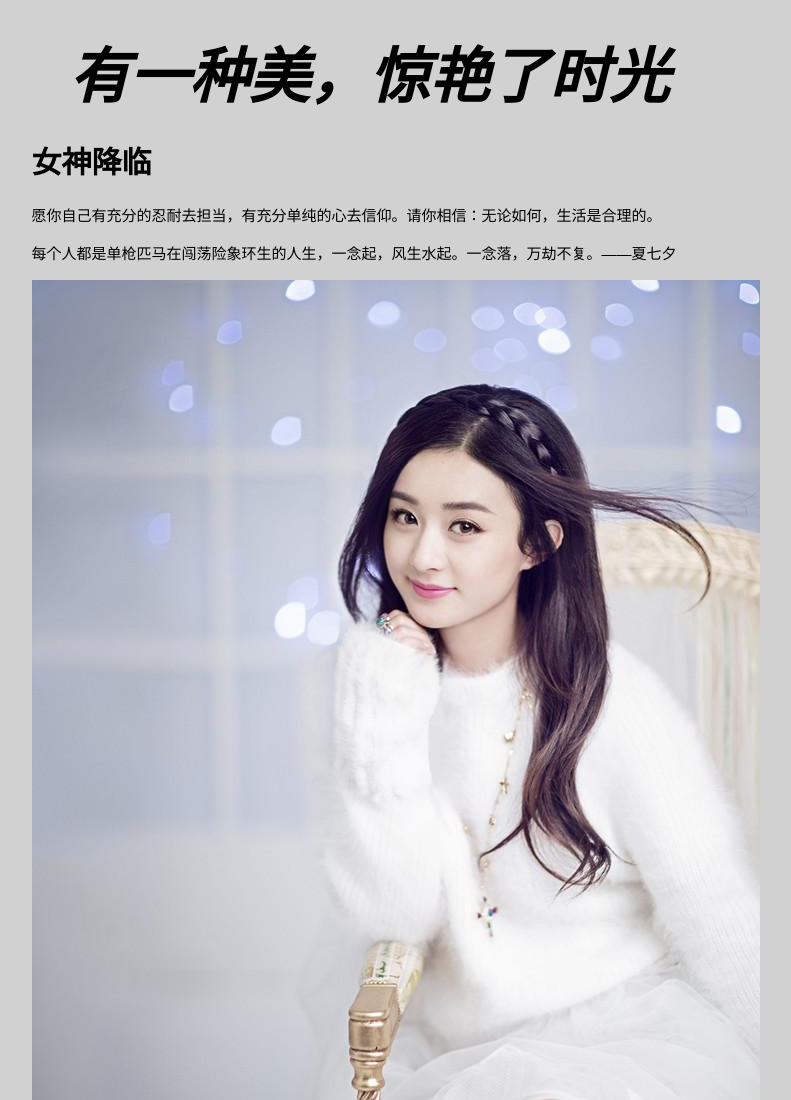
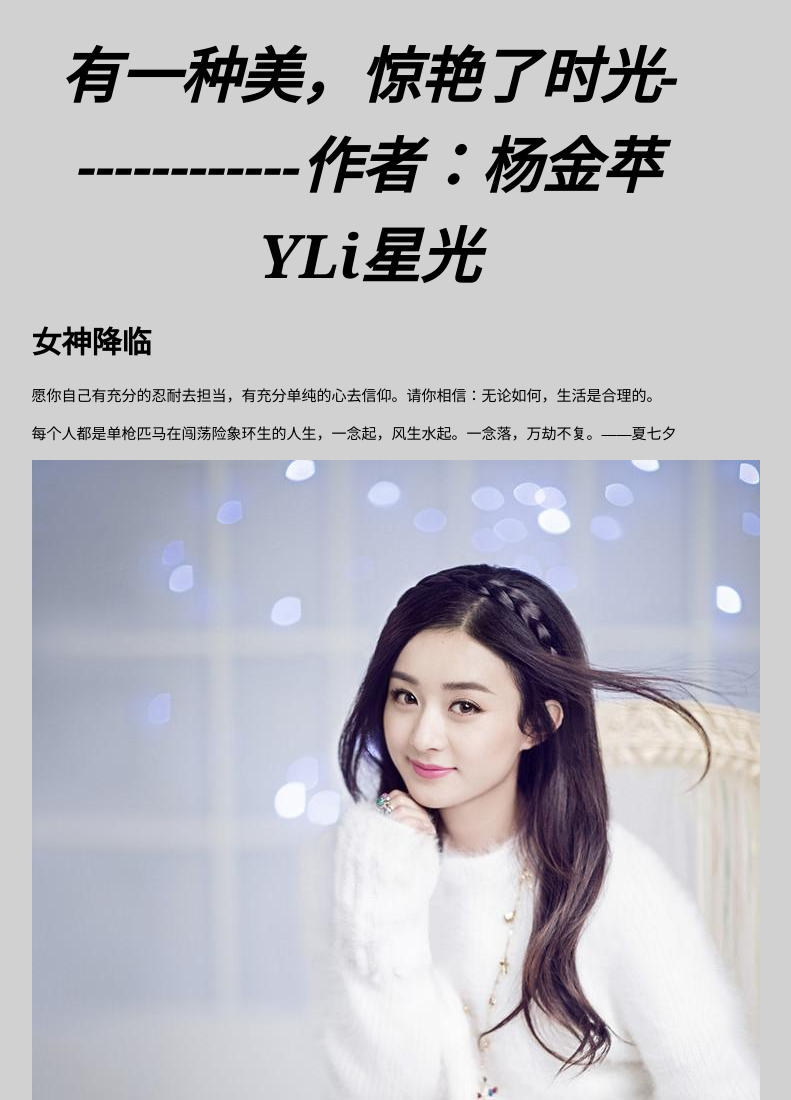
Before and after one commit to gityjp3/gityjp3.github.io, a plain HTML site: page index.html in a window 1280 px wide. Shown: the top 1100 px of the page, without its empty margins (271-1062 px from the left). Drawn offline with nearby package versions, Linux system fonts and the light colour scheme.

Commit message:
洋洋洋

```diff
--- a/index.html
+++ b/index.html
@@ -11,7 +11,7 @@
   <script type="text/javascript" src="https://ajax.googleapis.com/ajax/libs/jquery/1.7.1/jquery.min.js"></script>
   <script type="text/javascript" src="javascripts/script.js"></script>
 
-  <title>YLi星光</title>
+  <title>YLi星光-杨金苹</title>
   <meta name="description" content="this is my first git blog!">
 
   <meta name="viewport" content="width=device-width,initial-scale=1">
@@ -22,7 +22,7 @@
 
   <div class="wrapper">
     <header>
-      <h1 class="title">有一种美，惊艳了时光</h1>
+      <h1 class="title">有一种美，惊艳了时光-------------作者：杨金苹YLi星光</h1>
     </header>
     <h1>女神降临</h1>
     <p>愿你自己有充分的忍耐去担当，有充分单纯的心去信仰。请你相信：无论如何，生活是合理的。</p>
```
